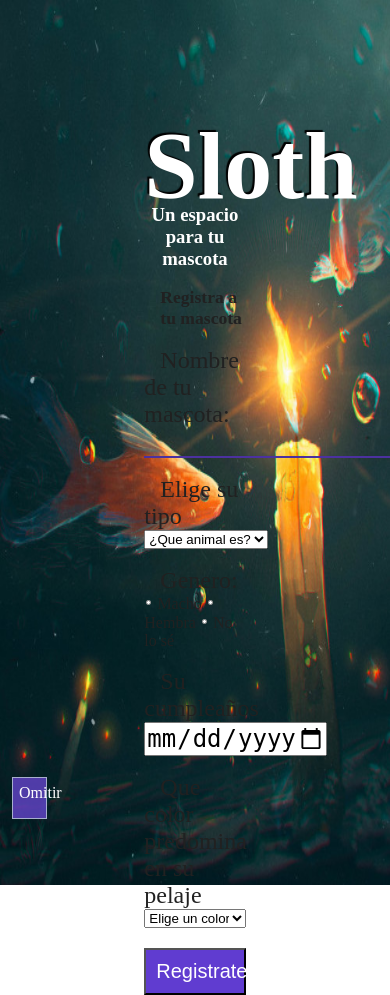
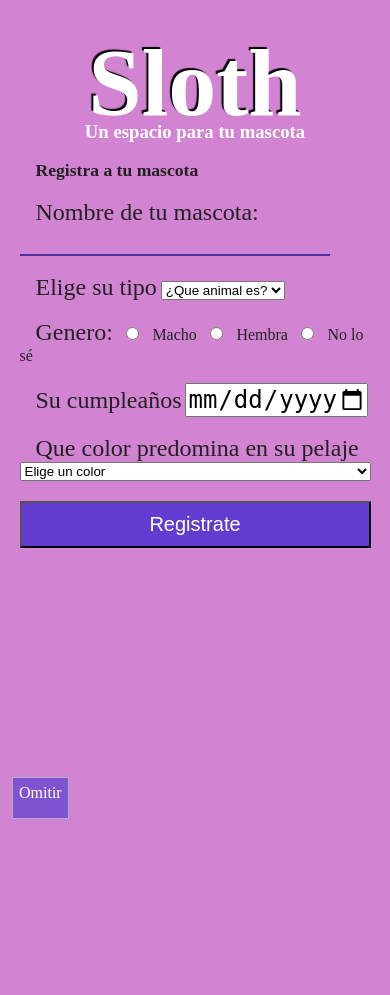
Before and after one commit to lucasan746/Proyecto, a PHP site: page /registro-mascota.php in a window 390 px wide; the page is wider, and only the part inside the window is pictured. After the commit the page ends 819 px from the top of that part, so only its background shows below. Run offline with PHP 8.4, Linux system fonts and the light colour scheme.

Commit message:
responsive mascotas

```diff
--- a/css/style.css
+++ b/css/style.css
@@ -22,6 +22,12 @@ body{
 }
 /*Menu de registro */
 .cajalogin{
+  /* background-color: rgb(110, 193, 201); */
+  height: 100vh;
+  background-color: rgba(0, 0, 0, 0.30);
+
+}
+.cajalogin3{
   /* background-color: rgb(110, 193, 201); */
   height: 100vh;
   background-color: rgba(0, 0, 0, 0.30);
@@ -731,9 +737,17 @@ top: 21px;
 /* Media query */
 
 /* Tablet */
+
+@media screen and (max-width: 979px){
+  /* formulario 2 */
+.registro {
+  width: 50vw;
+}
+.registromascota{
+  width: 50vw;
+  top: 7vw;
+}
 /* Index */
-@media screen and (max-width: 1199px){
-
 .vid{
   width: 40vw;
 }
@@ -769,6 +783,10 @@ top: 21px;
   background: none;
   background-color: #d284d2;
 }
+.cajalogin3{
+  background: none;
+  background-color: #d284d2;
+}
 .cajareg{
   height: auto;
   width: 90vw;
@@ -782,14 +800,35 @@ top: 21px;
 .registro{
   background: none;
 }
+.registro2{
+  background: none;
+}
 .formulario2{
   background: none;
 }
 .registro label{
   font-size: 1.5rem;
 }
+.registro2 label{
+  font-size: 1.5rem;
+}
 .registro input{
   font-size: 1.5rem;
+}
+.registro2 input{
+  font-size: 1.5rem;
+}
+.botonreg{
+  margin: 0;
+}
+.registro{
+  width: 50vw;
+}
+.registro2{
+  width: 45vw;
+}
+.formulario2{
+  padding: 0;
 }
 }
 /* fin Tablet */
@@ -797,6 +836,22 @@ top: 21px;
 /* Celular */
 
 @media screen and (max-width: 480px){
+  /* formulario 2 */
+  .registromascota{
+    width: 100vw;
+  }
+  .registro2{
+    width: 90vw;
+  }
+  .registro{
+    width: 90vw;
+  }
+  .botomitir{
+    width: fit-content;
+  }
+  .cajalogin3 .iconoprin{
+    display: none;
+  }
   /* formulario */
   .cajareg{
     position: static;
--- a/registro-mascota.php
+++ b/registro-mascota.php
@@ -4,12 +4,13 @@
 <html lang="es" dir="ltr">
   <head>
     <link rel="stylesheet" href="css/style.css">
+    <meta name="viewport"
+    content="width=device-width, initial-scale=1">
     <meta charset="utf-8">
     <title>login mascota</title>
   </head>
-  <body>
-<section>
-  <section class="cajalogin" id="<?= $imagenes[$alea] ?>">
+  <body id="<?= $imagenes[$alea] ?>">
+  <section class="cajalogin3">
     <a href="index.php"><img src="images/icon-lazy.png" alt="icono"  class="iconoprin"></a>
 <article class="registromascota">
   <div class="cajatitulo">
--- a/registro.php
+++ b/registro.php
@@ -51,7 +51,7 @@ $pais = [
         </form>
         </div>
         <div class="formulario2">
-          <form class="registro" action="registro-mascota.php">
+          <form class="registro2" action="registro-mascota.php">
           <br>
           <label class="f2" for="contraseña">Contraseña:</label>
           <input class="reg1" type="password" name="conraseña">
```
